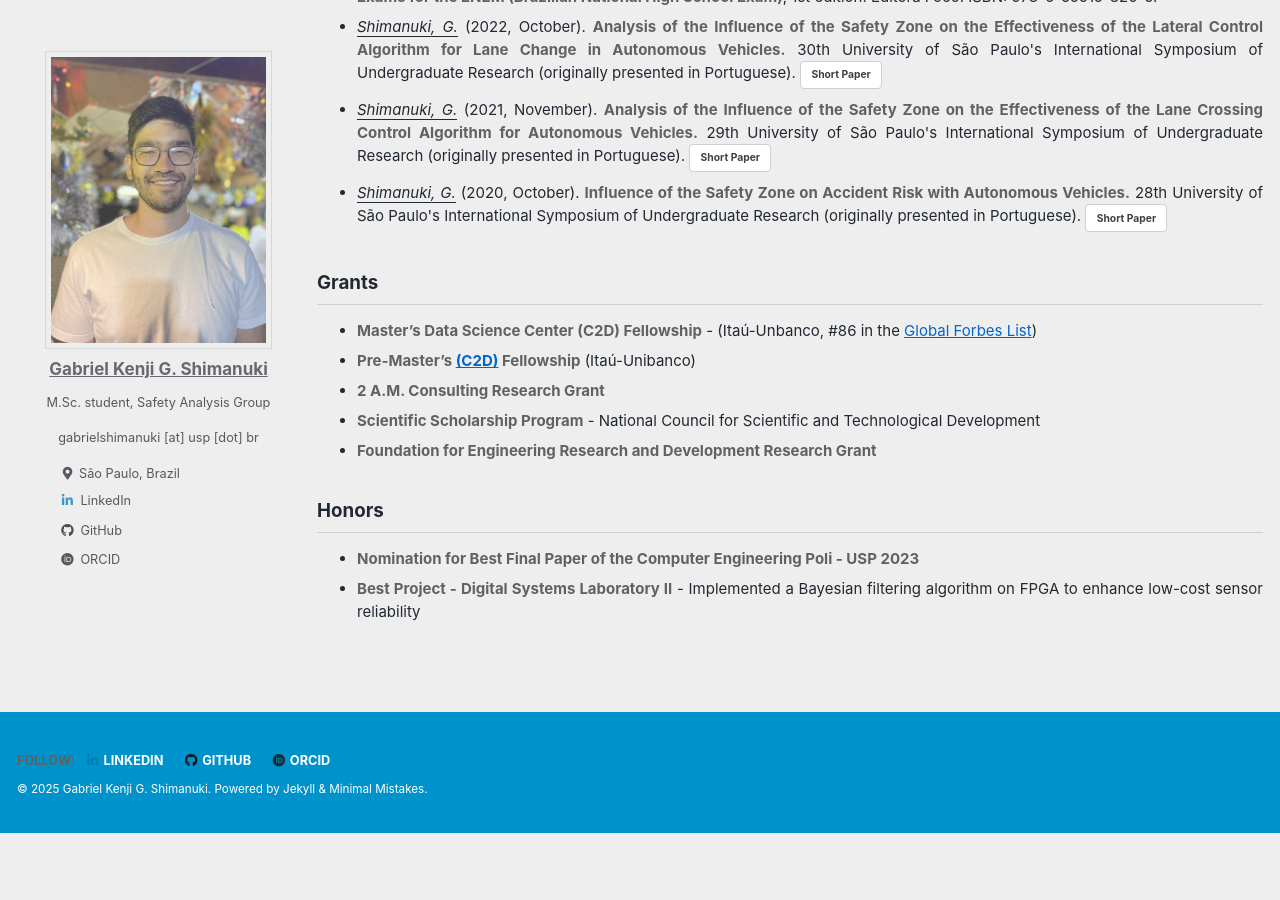
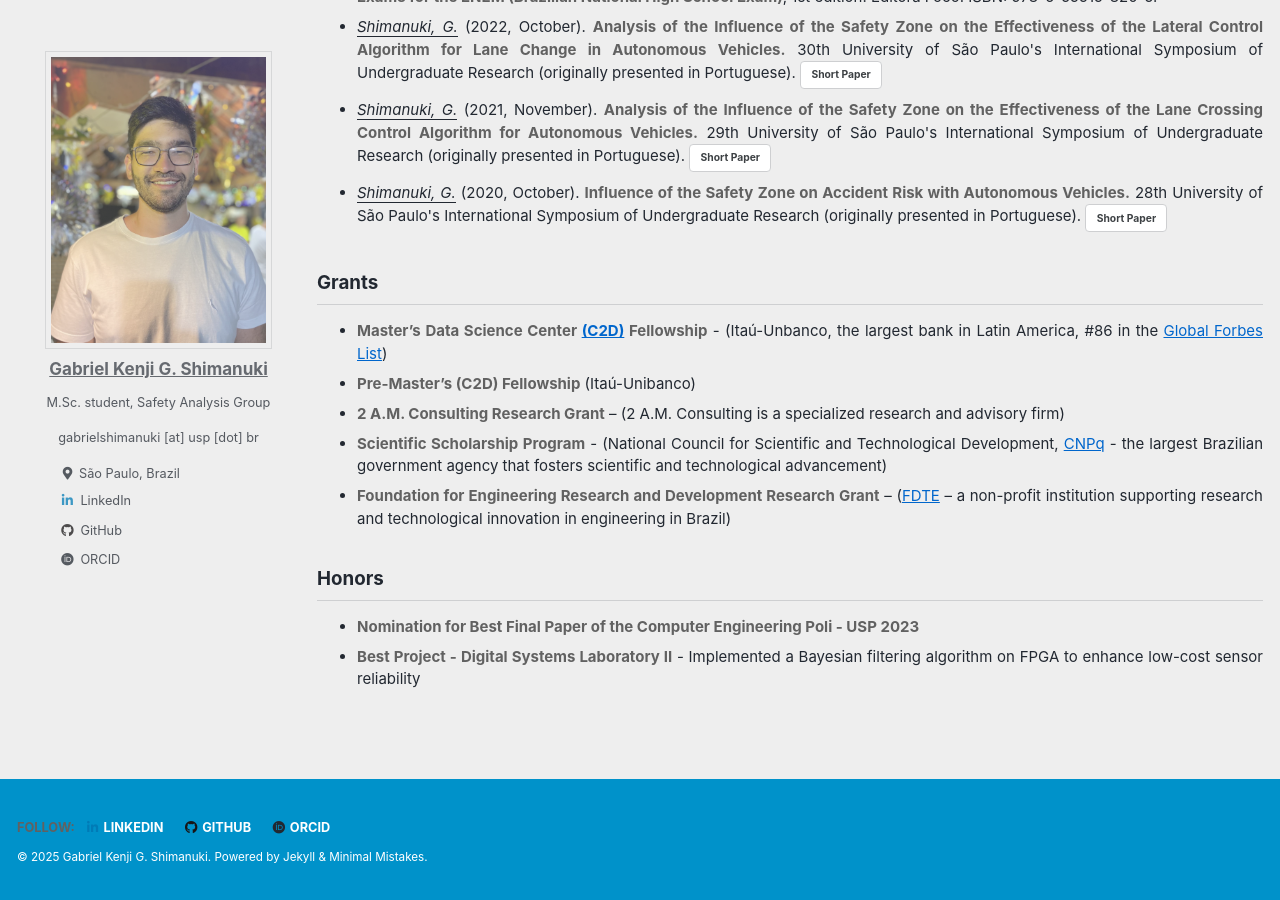
Before and after one commit to GabrielShimanuki/gabrielshimanuki.github.io, a Jekyll site: the page built from index.md, in a window 1280 px wide and 900 px high, scrolled down 1086 px. Built offline with Jekyll 4.4.1, drawn with Linux system fonts in a browser that asks for light colours; cached includes are drawn as plain includes; before the commit the page ends 1919 px from its top, so only the background shows below that.

Commit message:
grants update

```diff
--- a/index.md
+++ b/index.md
@@ -147,19 +147,19 @@ a[href="/feed.xml"] {
 <div class="justify-text">
   <ul>
     <li>
-      <strong>Master’s Data Science Center (C2D) Fellowship</strong> - (Itaú-Unbanco, #86 in the <a href="https://www.forbes.com/lists/global2000/" target="_blank" style="color: #0066cc;">Global Forbes List</a>)
+      <strong>Master’s Data Science Center <a href="https://c2d-poli-usp-br.translate.goog/?_x_tr_sl=pt&_x_tr_tl=en&_x_tr_hl=pt-BR&_x_tr_pto=wapp" target="_blank" style="color: #0066cc;">(C2D)</a> Fellowship</strong> - (Itaú-Unbanco, the largest bank in Latin America, #86 in the <a href="https://www.forbes.com/lists/global2000/" target="_blank" style="color: #0066cc;">Global Forbes List</a>)
     </li>
     <li>
-      <strong>Pre-Master’s <a href="https://c2d-poli-usp-br.translate.goog/?_x_tr_sl=pt&_x_tr_tl=en&_x_tr_hl=pt-BR&_x_tr_pto=wapp" target="_blank" style="color: #0066cc;">(C2D)</a> Fellowship</strong> (Itaú-Unibanco)
+      <strong>Pre-Master’s (C2D) Fellowship</strong> (Itaú-Unibanco)
     </li>
     <li>
-      <strong>2 A.M. Consulting Research Grant</strong>
+      <strong>2 A.M. Consulting Research Grant</strong> – (2 A.M. Consulting is a specialized research and advisory firm)
     </li>
     <li>
-      <strong>Scientific Scholarship Program</strong> - National Council for Scientific and Technological Development
+      <strong>Scientific Scholarship Program</strong> - (National Council for Scientific and Technological Development, <a href="https://www.gov.br/jbrj/en/subjects/education/programa-institucional-de-bolsas-de-iniciacao-cientifica-pibic" target="_blank" style="color: #0066cc;">CNPq</a> - the largest Brazilian government agency that fosters scientific and technological advancement)
     </li>
     <li>
-      <strong>Foundation for Engineering Research and Development Research Grant</strong>
+      <strong>Foundation for Engineering Research and Development Research Grant</strong> – (<a href="https://www-fdte-org-br.translate.goog/?_x_tr_sl=auto&_x_tr_tl=en&_x_tr_hl=pt-BR&_x_tr_pto=wapp" target="_blank" style="color: #0066cc;">FDTE</a> – a non-profit institution supporting research and technological innovation in engineering in Brazil)
     </li>
   </ul>
 </div>
```
Also changed, not shown: _pages/CV.md (+11 -2 lines).
